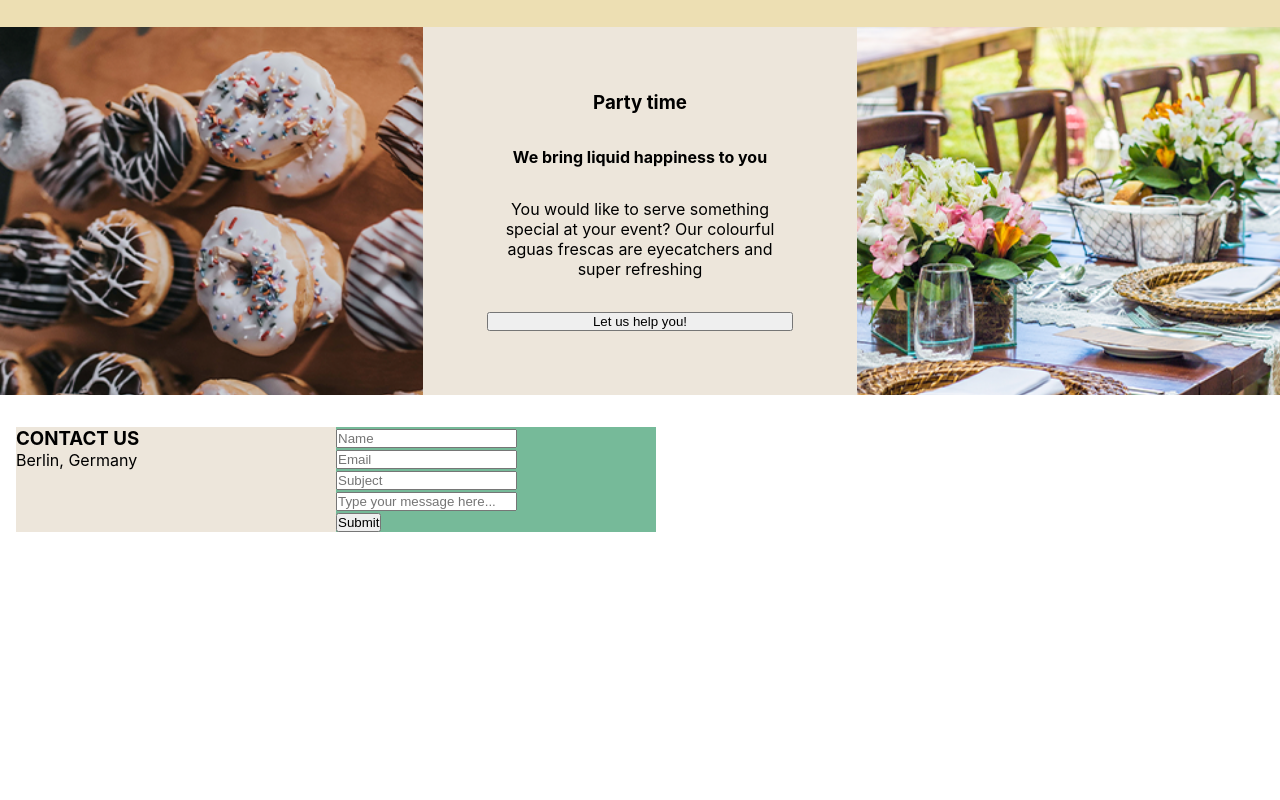
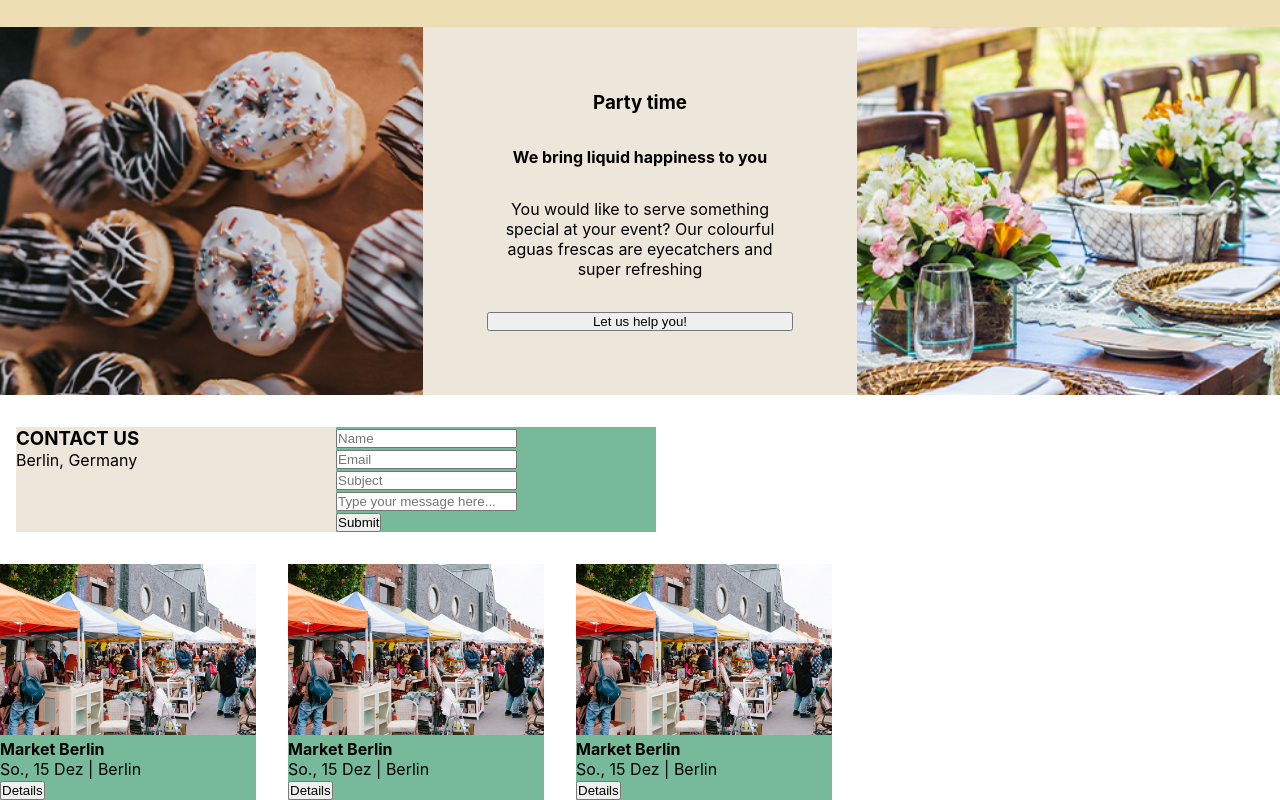
Before and after one commit to letsbehuman/tortolitos-website, a React app: page / in a window 1280 px wide. Shown: the part 2287-3087 px from the top of the page. Before the commit the page ends 2851 px from the top, so only its background shows below. Built offline with nearby package versions, Linux system fonts and the light colour scheme.

Commit message:
starting with section events

```diff
--- a/src/components/Event/Event.js
+++ b/src/components/Event/Event.js
@@ -1,11 +1,12 @@
 import React from 'react';
 import './event.scss';
+import market1 from './../../img/market1.jpg';
 
 const Event = () => {
   return (
-    <div className="">
+    <div className="event">
       <div className="">
-        <img alt="logo header" src="" />
+        <img alt="logo header" src={market1} />
       </div>
       <div>
         <h4>Market Berlin</h4>
--- a/src/components/Event/event.scss
+++ b/src/components/Event/event.scss
@@ -0,0 +1,8 @@
+@import './../../containers/App.scss';
+.event {
+  max-width: 16em;
+  background: $color-app-600;
+  img {
+    max-width: 100%;
+  }
+}
--- a/src/containers/App.js
+++ b/src/containers/App.js
@@ -6,6 +6,7 @@ import OurTeam from './OurTeam/OurTeam';
 import Products from './Products/Products';
 import PartyTime from './PartyTime/PartyTime';
 import Contact from './Contact/Contact';
+import Events from './Events/Events';
 
 function App() {
   return (
@@ -18,6 +19,7 @@ function App() {
         <Products />
         <PartyTime />
         <Contact />
+        <Events />
       </body>
     </div>
   );
--- a/src/containers/Events/Events.js
+++ b/src/containers/Events/Events.js
@@ -1,12 +1,14 @@
 import React from 'react';
 import './events.scss';
-import Event from './../../components/Event';
+import Event from './../../components/Event/Event';
 
 const Events = () => {
   return (
     <div className="events">
-
+      <Event />
+      <Event />
+      <Event />
     </div>
   );
-
+};
 export default Events;
--- a/src/containers/Events/events.scss
+++ b/src/containers/Events/events.scss
@@ -1,4 +1,4 @@
-.ourTeam {
+.events {
   display: flex;
   gap: 2em;
 }
--- a/src/containers/Products/Products.js
+++ b/src/containers/Products/Products.js
@@ -1,5 +1,5 @@
 import React from 'react';
-import Card from '../../components/Card/Card';
+import Card from '../../components/CardProduct/Card';
 import './products.scss';
 
 const OurTeam = () => {
```
Also changed, not shown: src/components/CardProduct/Card.js (renamed from src/components/Card/Card.js), src/components/CardProduct/card.scss (renamed from src/components/Card/card.scss), src/img/market1.jpg (added), src/img/market2.jpg (added), 1 other file.
